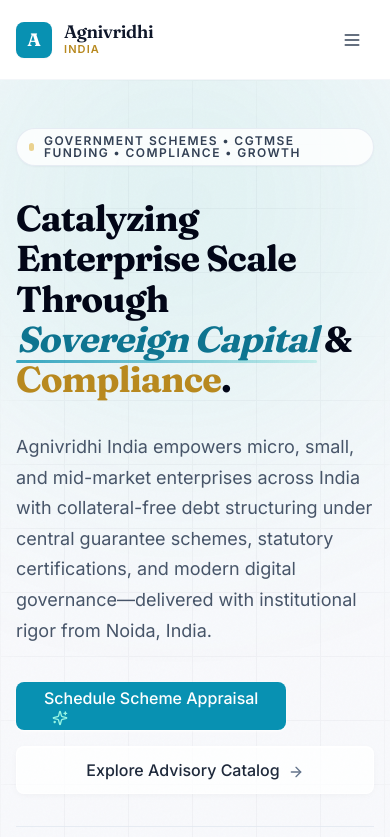
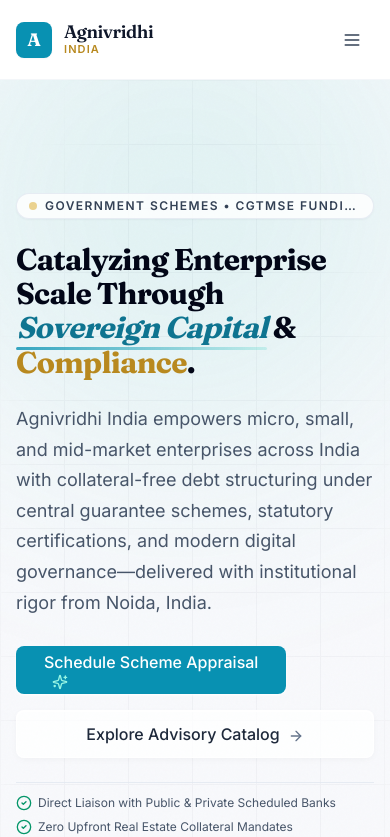
Before and after one commit to agnivridhiindia-cmd/agni-web, a Next.js app: page / in a window 390 px wide. Shown: the top 837 px of the page. Built offline with nearby package versions, Linux system fonts and the light colour scheme.

Commit message:
feat: polish hero responsive clearance and mobile scale

```diff
--- a/components/home/hero.tsx
+++ b/components/home/hero.tsx
@@ -25,7 +25,7 @@
   return (
     <section
       aria-labelledby="hero-heading"
-      className="relative overflow-hidden pt-12 pb-16 md:pt-20 md:pb-24 lg:pt-28 lg:pb-32 bg-slate-50/70 bg-noise border-b border-slate-200/70"
+      className="relative overflow-hidden pt-28 pb-16 sm:pt-32 md:pt-36 md:pb-24 lg:pt-36 lg:pb-32 bg-slate-50/70 bg-noise border-b border-slate-200/70"
     >
       {/* 1. Atmospheric Ambient Lighting & Grid Accent */}
       <div
@@ -49,12 +49,12 @@
           {/* ============================================================
               LEFT COLUMN: Editorial Brand Authority & Direct Conversion
               ============================================================ */}
-          <div className="lg:col-span-7 space-y-8">
+          <div className="lg:col-span-7 space-y-6 sm:space-y-8">
             {/* Category Eyebrow */}
             <FadeIn direction="none" delay={0.05}>
-              <div className="inline-flex items-center gap-2.5 px-3 py-1.5 rounded-pill bg-white/80 backdrop-blur-md border border-slate-200/80 shadow-subtle">
-                <span className="w-2 h-2 rounded-full bg-gold-500 animate-pulse" />
-                <Eyebrow accent className="text-[11px] tracking-widest text-slate-700">
+              <div className="inline-flex items-center gap-2 px-3 py-1.5 rounded-pill bg-white/80 backdrop-blur-md border border-slate-200/80 shadow-subtle max-w-full">
+                <span className="w-2 h-2 rounded-full bg-gold-500 animate-pulse shrink-0" />
+                <Eyebrow accent className="text-[10px] sm:text-[11px] tracking-wider sm:tracking-widest text-slate-700 truncate">
                   GOVERNMENT SCHEMES • CGTMSE FUNDING • COMPLIANCE • GROWTH
                 </Eyebrow>
               </div>
@@ -64,7 +64,7 @@
             <FadeIn direction="up" distance={16} delay={0.12}>
               <h1
                 id="hero-heading"
-                className="font-serif text-4xl sm:text-5xl lg:text-[3.75rem] font-bold tracking-tight text-slate-950 leading-[1.12]"
+                className="font-serif text-3xl sm:text-4xl md:text-5xl lg:text-[3.75rem] font-bold tracking-tight text-slate-950 leading-[1.14]"
               >
                 Catalyzing Enterprise Scale Through{" "}
                 <span className="text-teal-700 italic font-serif relative inline-block">
```
Also changed, not shown: 1 other file (tests, documents, lock files or other folders).
